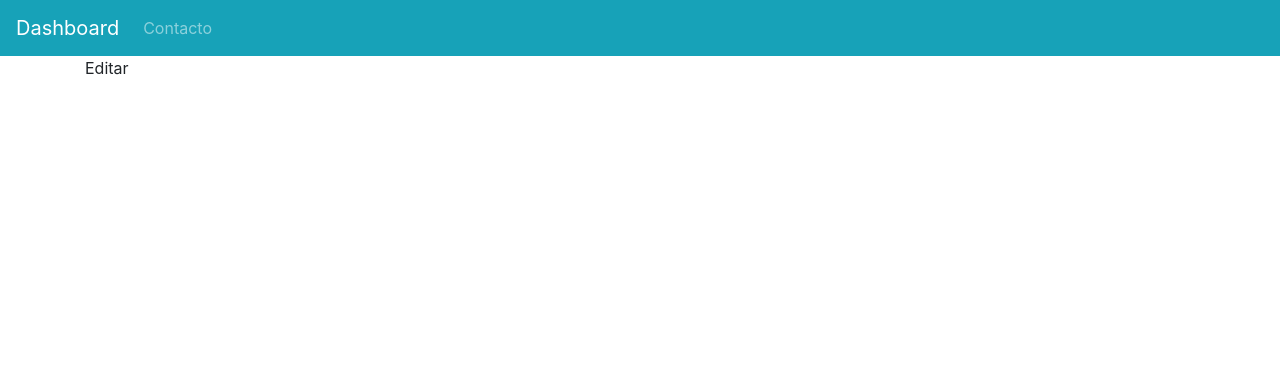
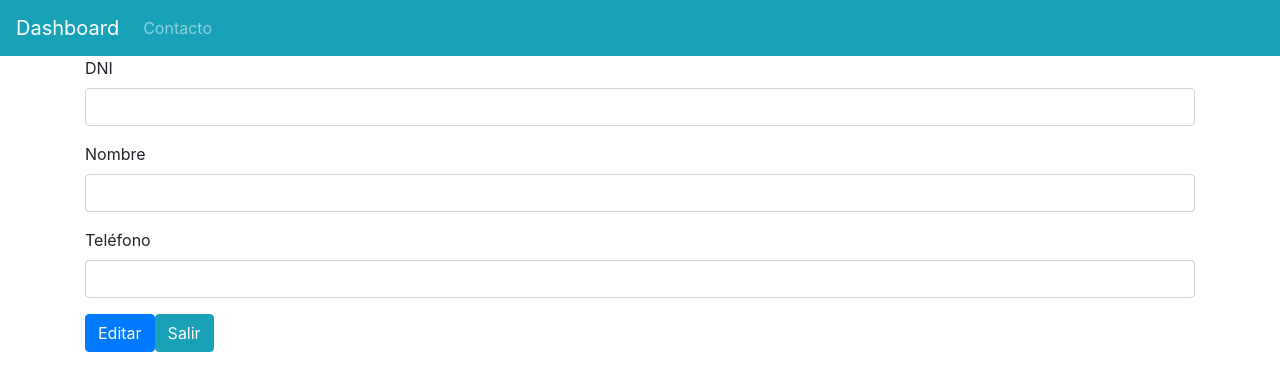
Before and after one commit to gmsuruguay/admin-pacientes, a Vue app: page /editar/1 in a window 1280 px wide. Shown: the top 390 px of the page. Built offline with nearby package versions, Linux system fonts and the light colour scheme; no server answers.

Commit message:
se implemento metodo editar

```diff
--- a/src/views/Editar.vue
+++ b/src/views/Editar.vue
@@ -2,7 +2,27 @@
     <div>
         <Header/>
         <div class="container">
-            Editar
+            <div :class="[status ? 'alert-success' : 'alert-danger', 'alert']" role="alert" v-if="status">
+            {{mensaje}}
+            </div>
+           <form>
+                <div class="form-group">
+                    <label for="inputDni">DNI</label>
+                    <input type="text" class="form-control" id="exampleInputDni" v-model="paciente.dni">
+
+                </div>
+                <div class="form-group">
+                    <label for="inputNombre">Nombre</label>
+                    <input type="text" class="form-control" id="inputNombre" v-model="paciente.nombre">
+                </div>
+                <div class="form-group">
+                    <label for="inputTelefono">Teléfono</label>
+                    <input type="text" class="form-control" id="inputTelefono" v-model="paciente.telefono">
+                </div>
+
+                <button type="button" class="btn btn-primary" @click="editar()">Editar</button>
+                <button type="button" class="btn btn-info" @click="salir()">Salir</button>
+            </form>
         </div>
     </div>
 </template>
@@ -18,27 +38,43 @@
         },
         data(){
             return{
-                pacienteId: null,
+                status : false,
+                mensaje : "",
                 paciente : {
+                    "pacienteId":"",
                     "nombre" : "",
                     "dni" : "",
-                    "correo":"",
-                    "codigoPostal" :"",
-                    "genero" : "",
                     "telefono" : "",
-                    "fechaNacimiento" : "",
-                    "token" : "" ,
-                    "pacienteId" : ""
+                    "token":""
+
                 }
             }
         },
         mounted(){
-            this.pacienteId = this.$route.params.id
-            let endPoint = "http://solodata.es/pacientes?id="+this.pacienteId
+            this.paciente.pacienteId = this.$route.params.id
+            let endPoint = "http://solodata.es/pacientes?id="+this.paciente.pacienteId
             axios.get(endPoint).then(result =>{
                 this.paciente.nombre = result.data[0].Nombre
+                this.paciente.dni = result.data[0].DNI
+                this.paciente.telefono = result.data[0].Telefono,
+                this.paciente.token = localStorage.getItem("token")
             })
             //console.log(this.pacienteId)
+        },
+        methods:{
+            editar(){
+                axios.put("http://solodata.es/pacientes",this.paciente).then(result =>{
+                   if(result.data.status == "ok"){
+                       this.status=true
+                       this.mensaje = "Updated success"
+                   }else{
+                       this.mensaje = "Error"
+                   }
+            })
+            },
+            salir(){
+                this.$router.push("/dashboard")
+            }
         }
     }
 </script>
```
